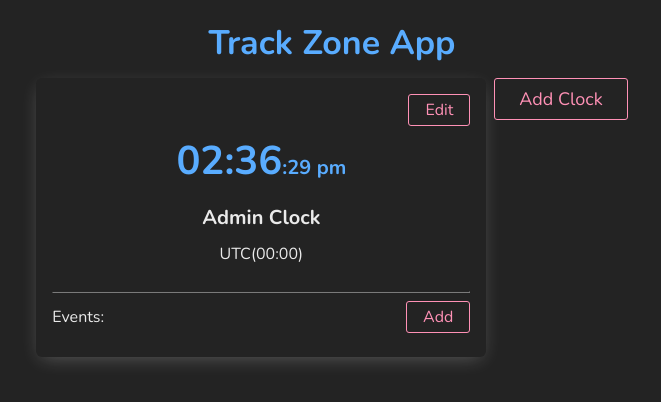
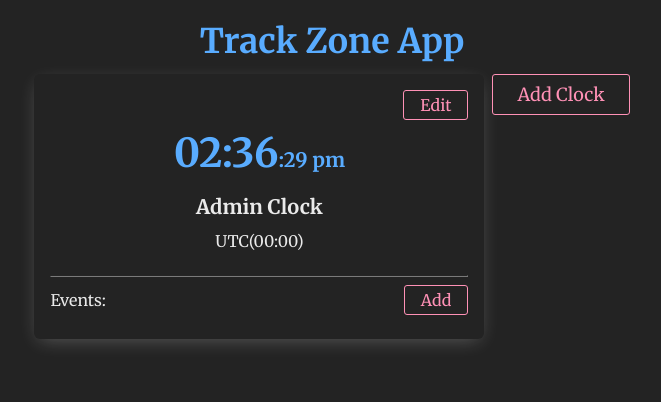
Before and after one commit to rislammb/track-zone-test, a React (Create React App) app: page / in a window 1280 px wide. Shown: the top 402 px of the page, without its empty margins (308-969 px from the left). Built offline with nearby package versions, Linux system fonts and the light colour scheme.

Commit message:
Update index.css

```diff
--- a/src/index.css
+++ b/src/index.css
@@ -1,11 +1,11 @@
-@import url('https://fonts.googleapis.com/css2?family=Nunito:wght@400;700&display=swap');
+@import url('https://fonts.googleapis.com/css2?family=Merriweather:wght@400;700&display=swap');
 * {
   margin: 0;
   padding: 0;
   box-sizing: border-box;
   background-color: #232323;
   color: #eaeaea;
-  font-family: 'Nunito', sans-serif;
+  font-family: 'Merriweather', serif;
 }
 
 .app {
```
